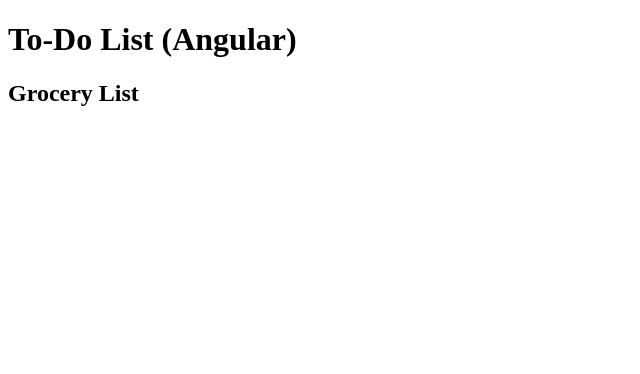
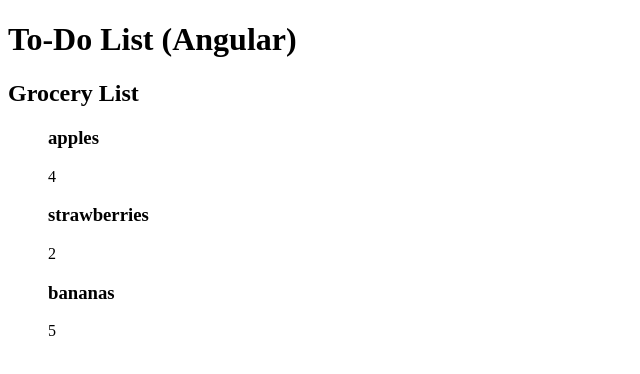
Before and after one commit to jffelix/To-Do-List-Angular, an Angular app in the folder to-do-list/: page / in a window 1280 px wide. Shown: the top 374 px of the page, without its empty margins (0-640 px from the left). Built offline with nearby package versions, Linux system fonts and the light colour scheme.

Commit message:
Rendered list of groceries

```diff
--- a/to-do-list/src/app/app.module.ts
+++ b/to-do-list/src/app/app.module.ts
@@ -4,6 +4,7 @@
 import { AppRoutingModule } from './app-routing.module';
 import { AppComponent } from './app.component';
 import { GroceryListComponent } from './groceries/grocery-list.component';
+import { GroceryListService } from './groceries/grocery-list.service';
 
 @NgModule({
   declarations: [
@@ -14,7 +15,7 @@
     BrowserModule,
     AppRoutingModule
   ],
-  providers: [],
+  providers: [GroceryListService],
   bootstrap: [AppComponent]
 })
 export class AppModule { }
--- a/to-do-list/src/app/groceries/grocery-list.component.ts
+++ b/to-do-list/src/app/groceries/grocery-list.component.ts
@@ -1,10 +1,26 @@
 import { Component } from '@angular/core';
+import { GroceryListService } from './grocery-list.service';
 
 @Component({
     selector: 'grocery-list',
-    template: '<h2>Grocery List</h2>'
+    template: `
+        <h2>Grocery List</h2>
+        <ul *ngFor="let grocery of groceries">
+            <h3>{{ grocery.item }}</h3>
+            <p>{{ grocery.quantity }}</p>
+        </ul>
+    `
 })
 
 export class GroceryListComponent {
+    title = "List of groceries";
+    groceries;
 
+    constructor(service: GroceryListService) {
+        this.groceries = service.getGroceries();
+    }
+
+    testOnClick() {
+        console.log("You clicked button!");
+    }
 }
```
